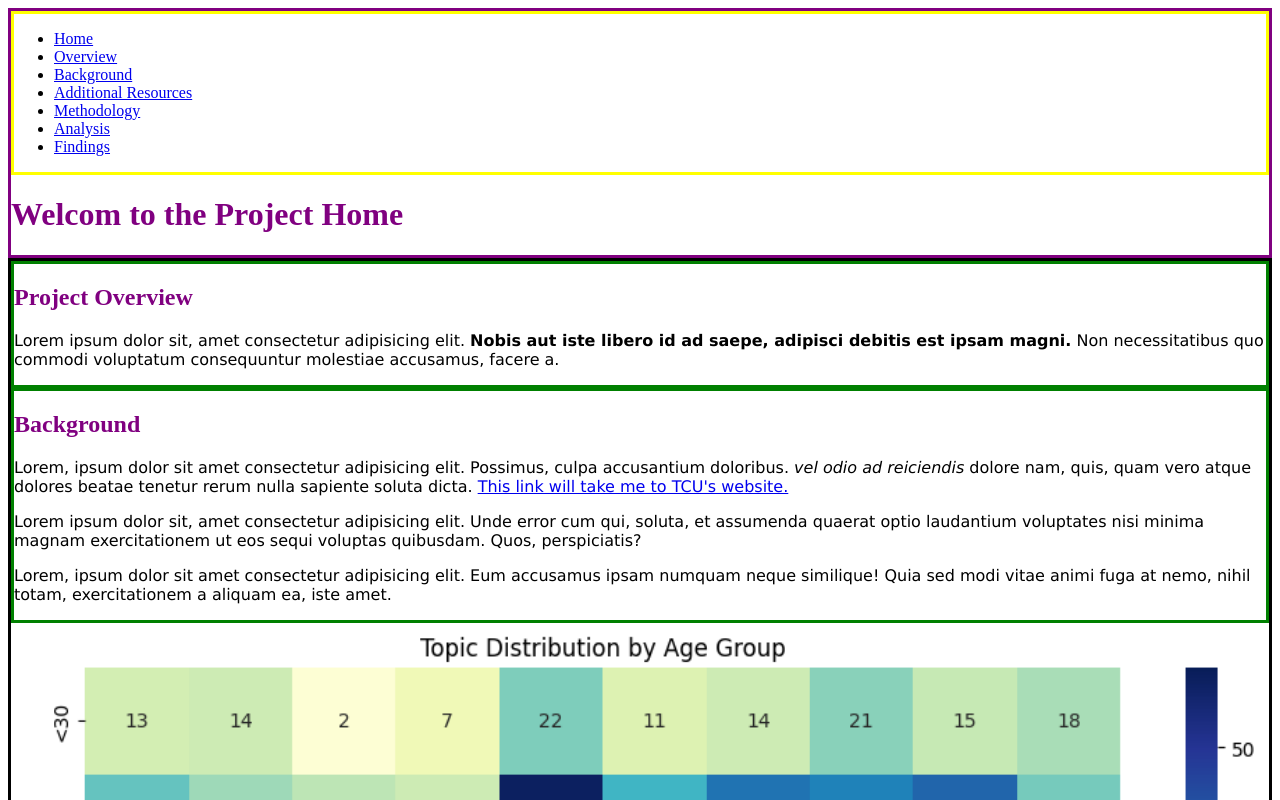
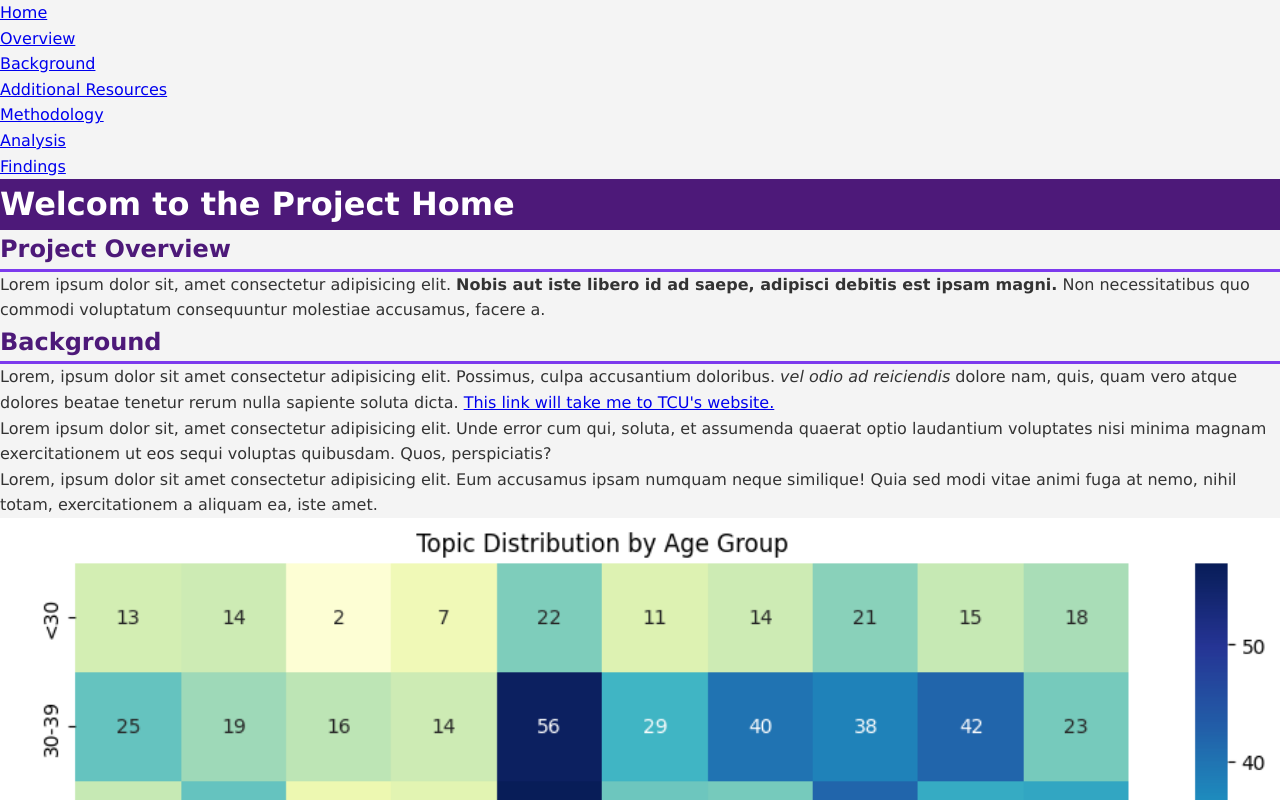
Before and after one commit to mmarielagomezzz/20833_project, a plain HTML site: page index.html in a window 1280 px wide. Shown: the top 800 px of the page. Drawn offline with Linux system fonts and the light colour scheme.

Commit message:
new_index

```diff
--- a/css/style.css
+++ b/css/style.css
@@ -1,33 +1,37 @@
-h1, h2 {
-    color:purple;
+/* =========================
+   Basic Reset & Typography
+   ========================= */
+* {
+    margin: 0;
+    padding: 0;
+    box-sizing: border-box;
 }
 
-p {
-    font-family: 'Lucida Sans', 'Lucida Sans Regular', 'Lucida Grande', 'Lucida Sans Unicode', Geneva, Verdana, sans-serif;
-
+body {
+    font-family: 'Lucida Sans', 'Lucida Sans Regular', 'Lucida Grande',
+                 'Lucida Sans Unicode', Geneva, Verdana, sans-serif;
+    line-height: 1.6;
+    color: #333;
+    background-color: #f4f4f4;
 }
 
-
-header, footer{
-border-style:solid;
-border-color:purple;
-
+/* At the top of your CSS, define your colors */
+:root {
+    --primary-color: #4d1979;      /* TCU Purple */
+    --secondary-color: #7c3aed;    /* Light Purple */
+    --accent-color: #ffd700;       /* Gold accent */
+    --text-color: #333;            /* Dark gray for text */
+    --bg-color: #f4f4f4;           /* Light background */
+    --white: #ffffff;
 }
 
-nav{
-border-style:solid;
-border-color:yellow;
-
+/* Then use them with semantic selectors */
+header {
+    background-color: var(--primary-color);
+    color: var(--white);
 }
 
-main{
-border-style:solid;
-border-color:black;
-
+main section h2 {
+    color: var(--primary-color);
+    border-bottom: 3px solid var(--secondary-color);
 }
-
-section{
-border-style:solid;
-border-color:green;
-
-}
--- a/index.html
+++ b/index.html
@@ -10,9 +10,7 @@
 </head>
 <body>
 
-    <header>
-
-<nav>
+    <nav>
 
 <ul>
 
@@ -32,6 +30,9 @@
 
 </ul>
 </nav>
+
+    <header>
+
 
 
 <h1>Welcom to the Project Home</h1>
```
